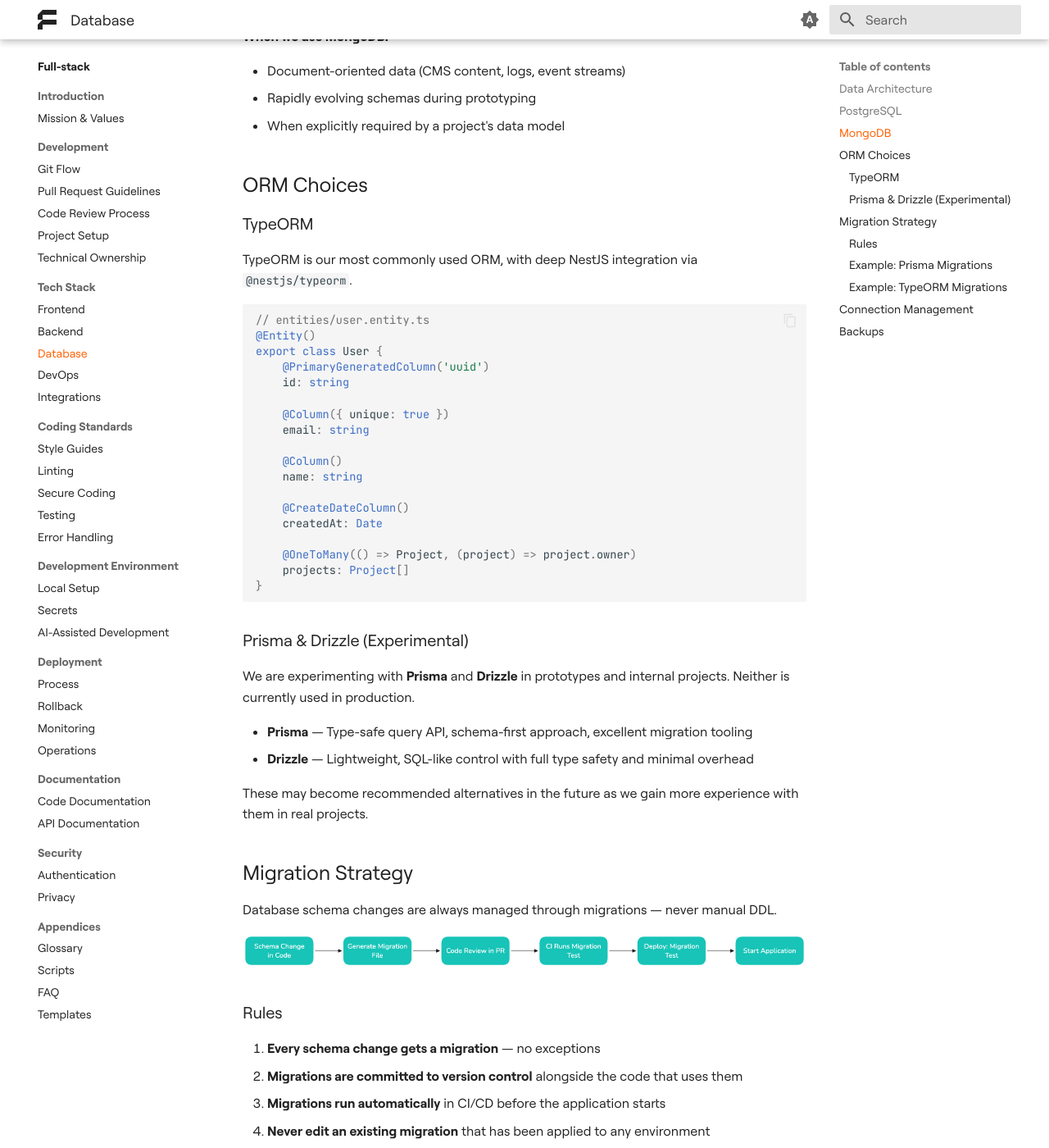
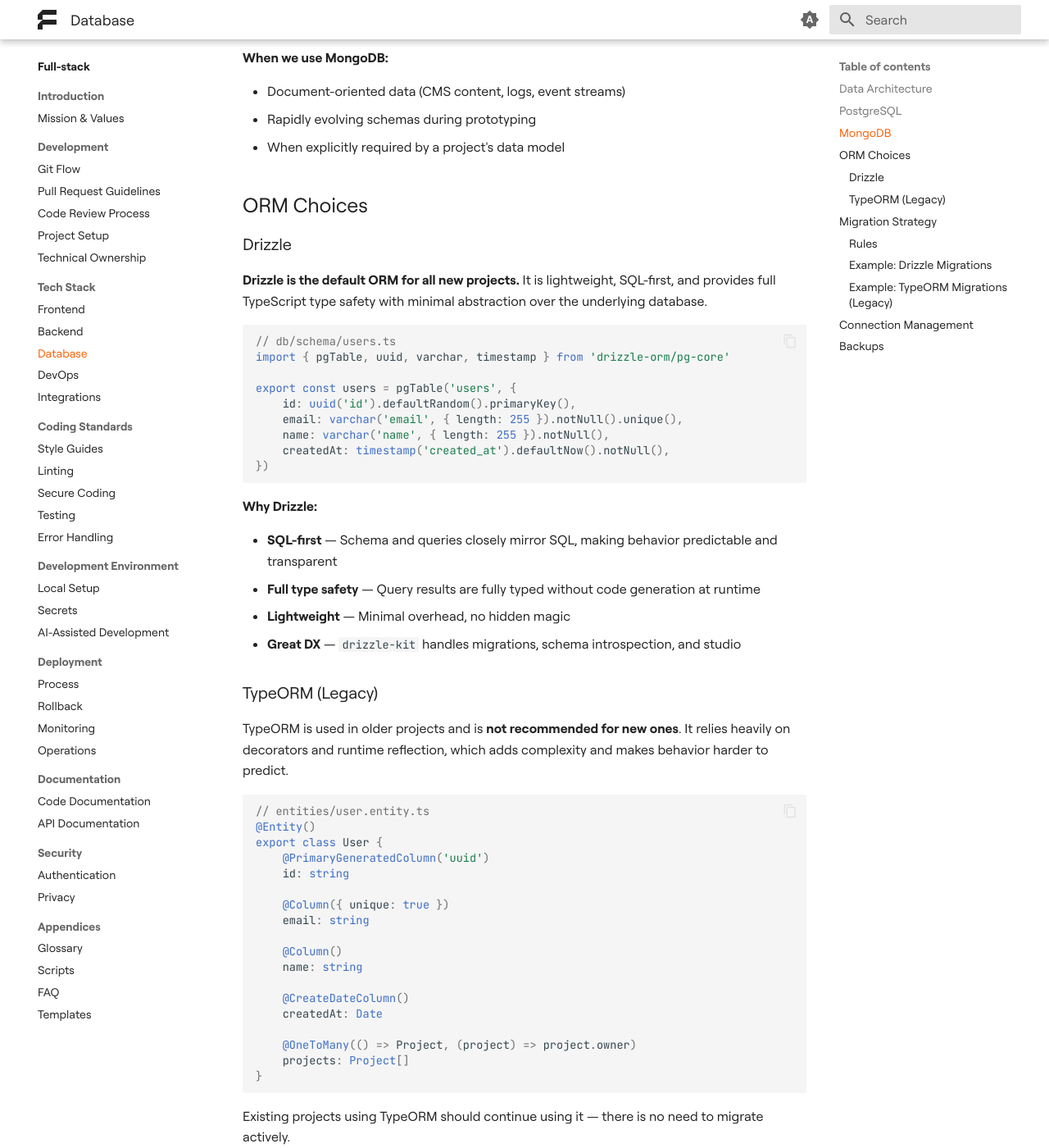
Before and after one commit to futuredapp/Engineering-Handbook, an MkDocs documentation site: the page built from docs/teams/fullstack/tech_stack/20_database.md, in a window 1280 px wide and 1400 px high, scrolled down 1958 px. Shown: the whole window at 82% size. Built offline with MkDocs 1.6.1 and Material for MkDocs 9.7.7, drawn with Linux system fonts in a browser that asks for light colours; some of the changed text lies outside the part shown.

Commit message:
docs(fullstack) - Fullstack update - orm, tests, devops

````diff
--- a/docs/teams/fullstack/tech_stack/20_database.md
+++ b/docs/teams/fullstack/tech_stack/20_database.md
@@ -1,6 +1,6 @@
 # Database
 
-We use PostgreSQL as our primary relational database and MongoDB for specific use cases. Database access is primarily through an ORM or query builder. Raw SQL queries are acceptable when the query is too complex to express cleanly with the ORM.
+We use PostgreSQL as our primary relational database and MongoDB for specific use cases. Database access is through an ORM — **Drizzle** for new projects, **TypeORM** in legacy projects. Raw SQL queries are acceptable when the query is too complex to express cleanly with the ORM.
 
 ## Data Architecture
 
@@ -39,9 +39,32 @@
 
 ## ORM Choices
 
-### TypeORM
+### Drizzle
 
-TypeORM is our most commonly used ORM, with deep NestJS integration via `@nestjs/typeorm`.
+**Drizzle is the default ORM for all new projects.** It is lightweight, SQL-first, and provides full TypeScript type safety with minimal abstraction over the underlying database.
+
+```typescript
+// db/schema/users.ts
+import { pgTable, uuid, varchar, timestamp } from 'drizzle-orm/pg-core'
+
+export const users = pgTable('users', {
+    id: uuid('id').defaultRandom().primaryKey(),
+    email: varchar('email', { length: 255 }).notNull().unique(),
+    name: varchar('name', { length: 255 }).notNull(),
+    createdAt: timestamp('created_at').defaultNow().notNull(),
+})
+```
+
+**Why Drizzle:**
+
+- **SQL-first** — Schema and queries closely mirror SQL, making behavior predictable and transparent
+- **Full type safety** — Query results are fully typed without code generation at runtime
+- **Lightweight** — Minimal overhead, no hidden magic
+- **Great DX** — `drizzle-kit` handles migrations, schema introspection, and studio
+
+### TypeORM (Legacy)
+
+TypeORM is used in older projects and is **not recommended for new ones**. It relies heavily on decorators and runtime reflection, which adds complexity and makes behavior harder to predict.
 
 ```typescript
 // entities/user.entity.ts
@@ -64,14 +87,7 @@
 }
 ```
 
-### Prisma & Drizzle (Experimental)
-
-We are experimenting with **Prisma** and **Drizzle** in prototypes and internal projects. Neither is currently used in production.
-
-- **Prisma** — Type-safe query API, schema-first approach, excellent migration tooling
-- **Drizzle** — Lightweight, SQL-like control with full type safety and minimal overhead
-
-These may become recommended alternatives in the future as we gain more experience with them in real projects.
+Existing projects using TypeORM should continue using it — there is no need to migrate actively.
 
 ## Migration Strategy
 
@@ -89,17 +105,17 @@
 4. **Never edit an existing migration** that has been applied to any environment
 5. **Test migrations** against a copy of production data when possible
 
-### Example: Prisma Migrations
+### Example: Drizzle Migrations
 
 ```bash
-# Create a migration after changing schema.prisma
-yarn prisma migrate dev --name add_user_role
+# Generate a migration after changing the schema
+yarn drizzle-kit generate
 
-# Apply migrations in production
-yarn prisma migrate deploy
+# Apply migrations
+yarn drizzle-kit migrate
 ```
 
-### Example: TypeORM Migrations
+### Example: TypeORM Migrations (Legacy)
 
 ```bash
 # Generate a migration from entity changes
````
Also changed, not shown: docs/teams/fullstack/coding_standards/30_testing.md (+3 -3 lines), docs/teams/fullstack/dev_env/00_local_setup.md (+2 -2 lines), docs/teams/fullstack/tech_stack/30_devops.md (+11 -24 lines).
